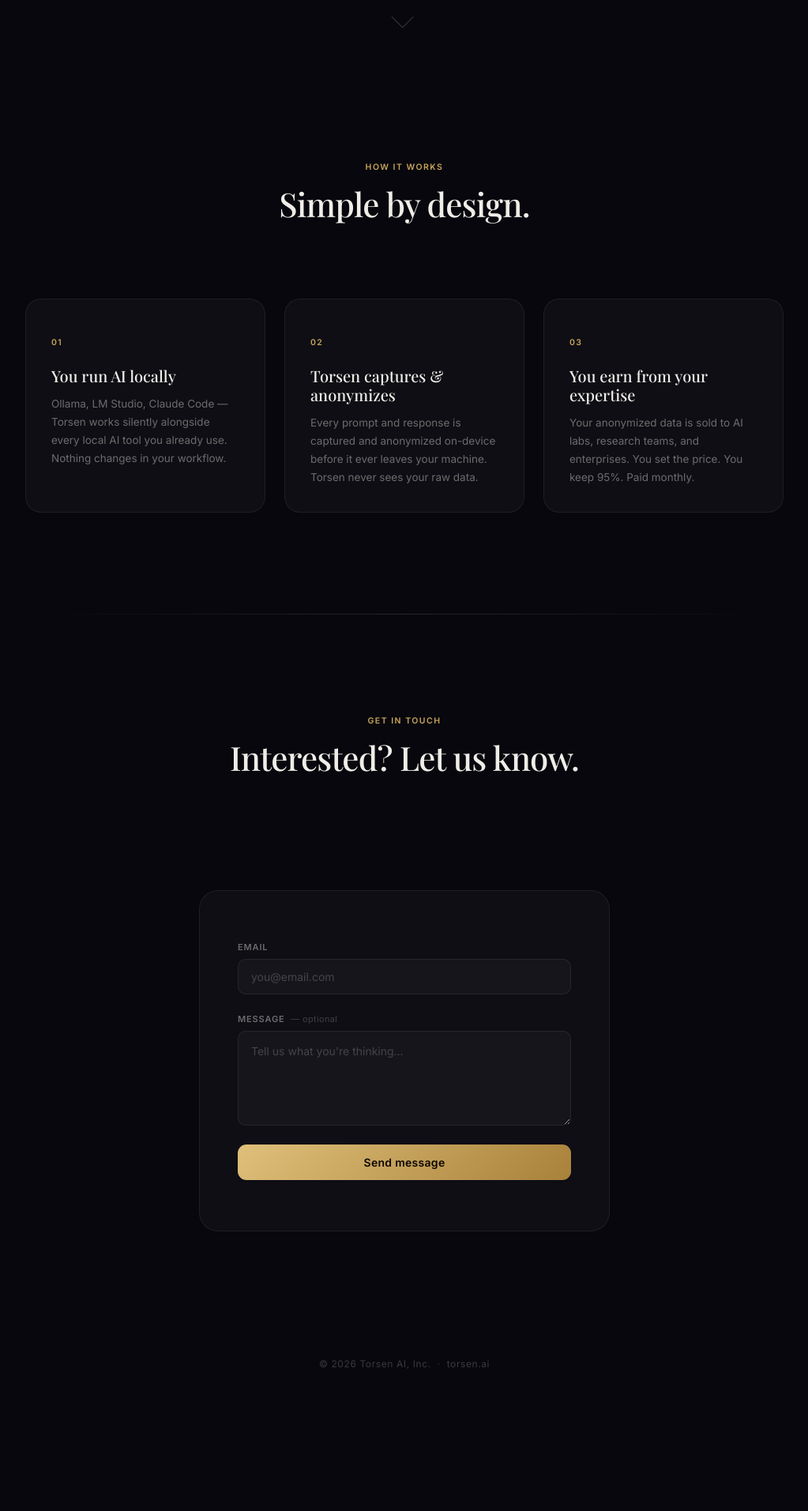
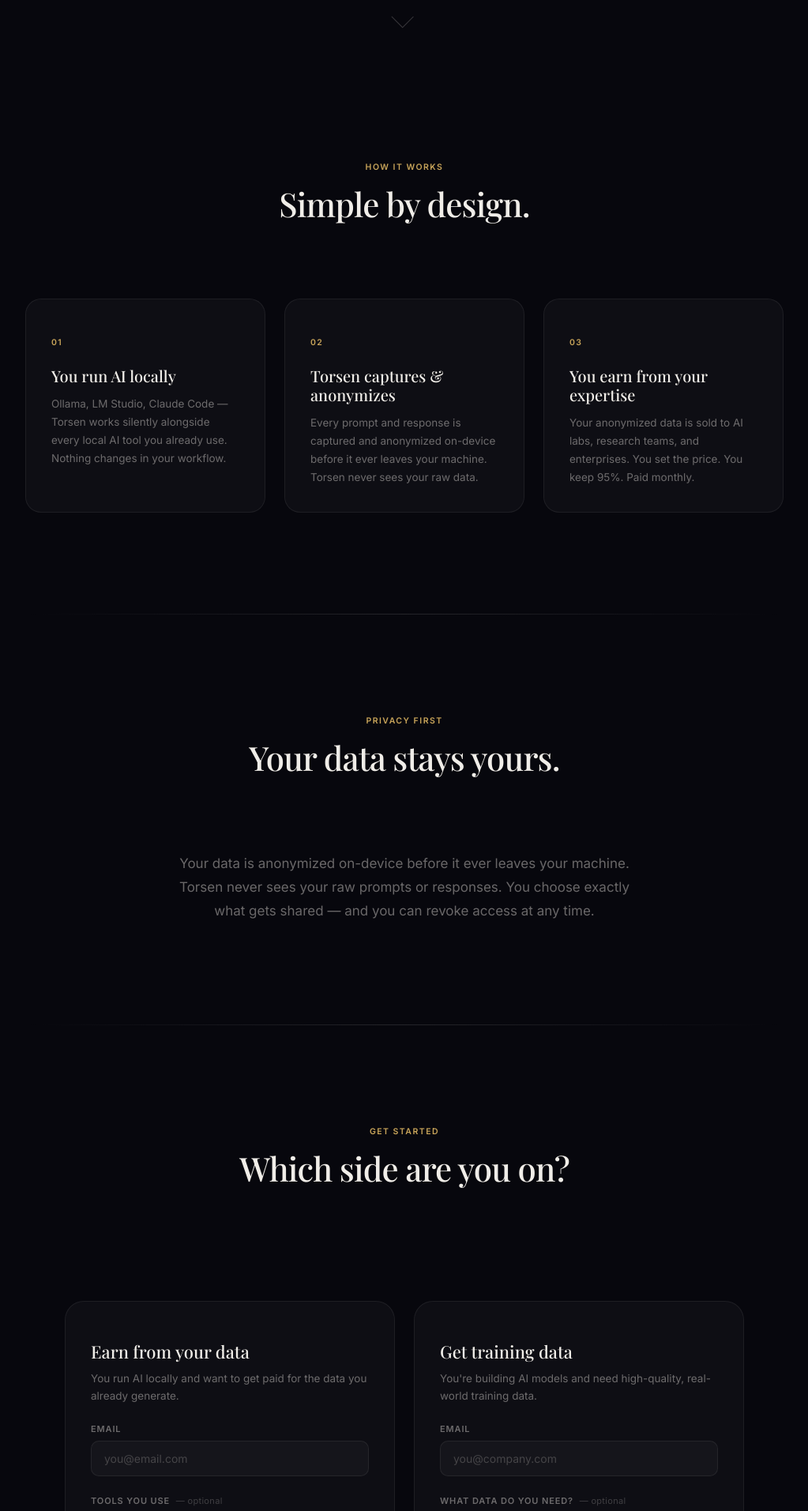
Before and after one commit to cytabtorsen/Torsen-webiste, a PHP site: page / in a window 1280 px wide. Shown: the part 807-2720 px from the top of the page at 79% size, without its empty margins (128-1151 px from the left). Before the commit the page ends 2540 px from the top, so only its background shows below. Run offline with PHP 8.4, Linux system fonts and the light colour scheme; some web fonts are replaced.

Commit message:
Add dual CTA paths, privacy block, and fix ambiguous stats
- Split contact form into contributor ("Earn from your data") and buyer
  ("Get training data") paths with segmented form fields
- Add privacy/trust section: "Your data stays yours" with on-device
  anonymization messaging to handle the #1 visitor objection
- Fix "52 million people" claim → "52 million monthly model downloads"
  (accurate usage metric, not user count)
- Adjust $4.2B → $3.5B+ with source year for defensibility

Co-Authored-By: Claude Opus 4.6 (1M context) <noreply@anthropic.com>

```diff
--- a/index.html
+++ b/index.html
@@ -4,7 +4,7 @@
   <meta charset="UTF-8" />
   <meta name="viewport" content="width=device-width, initial-scale=1.0" />
   <title>Torsen — Your AI Data Is Worth More Than Nothing</title>
-  <meta name="description" content="52 million people run AI locally. They generate the richest training data in existence — and all of it vanishes. Torsen captures it, anonymizes it on-device, and lets you earn from it." />
+  <meta name="description" content="Millions of developers run AI locally — generating the richest training data in existence. All of it vanishes. Torsen captures it, anonymizes it on-device, and lets you earn from it." />
 
   <!-- Fonts -->
   <link rel="preconnect" href="https://fonts.googleapis.com" />
@@ -49,9 +49,10 @@
     </h1>
 
     <p class="hero-sub">
-      52 million people run AI locally. They generate the richest
-      training data in existence — and all of it vanishes. Torsen
-      captures it, anonymizes it on-device, and lets you earn from it.
+      Over 52 million monthly model downloads on Ollama alone — and
+      that's just one tool. Developers generate the richest training
+      data in existence, and all of it vanishes. Torsen captures it,
+      anonymizes it on-device, and lets you earn from it.
     </p>
 
     <div class="stats" aria-label="Key statistics">
@@ -66,8 +67,8 @@
       </div>
       <div class="stat-sep" aria-hidden="true"></div>
       <div class="stat">
-        <div class="stat-value">$4.2B</div>
-        <div class="stat-label">Training data market</div>
+        <div class="stat-value">$3.5B+</div>
+        <div class="stat-label">Training data market (2025)</div>
       </div>
     </div>
 
@@ -112,59 +113,94 @@
   <!-- ── Divider ── -->
   <div class="divider" id="divider" role="separator" aria-hidden="true"></div>
 
-  <!-- ── Contact ── -->
+  <!-- ── Trust / Privacy ── -->
+  <section class="trust-section" id="trust" aria-labelledby="trust-title">
+    <div class="section-inner">
+      <p class="section-label">Privacy first</p>
+      <h2 class="section-title" id="trust-title">Your data stays yours.</h2>
+      <div class="trust-block">
+        <p class="trust-text">Your data is anonymized on-device before it ever leaves your machine. Torsen never sees your raw prompts or responses. You choose exactly what gets shared — and you can revoke access at any time.</p>
+      </div>
+    </div>
+  </section>
+
+  <!-- ── Divider ── -->
+  <div class="divider divider-2" id="divider-2" role="separator" aria-hidden="true"></div>
+
+  <!-- ── Dual CTA ── -->
   <section class="contact-section" id="contact" aria-labelledby="contact-title">
 
-    <p class="section-label">Get in touch</p>
-    <h2 class="section-title" id="contact-title">Interested? Let us know.</h2>
+    <p class="section-label">Get started</p>
+    <h2 class="section-title" id="contact-title">Which side are you on?</h2>
 
+    <div class="cta-grid">
+
+      <!-- Contributor path -->
       <div class="contact-card">
-      <form class="contact-form" id="contact-form" action="https://formsubmit.co/40f30f23545c97424c41d32478386995" method="POST" novalidate aria-label="Contact form">
-
-        <!-- FormSubmit config -->
-        <input type="hidden" name="_subject" value="[Torsen] New message from torsen.ai" />
+        <h3 class="cta-card-title">Earn from your data</h3>
+        <p class="cta-card-desc">You run AI locally and want to get paid for the data you already generate.</p>
+        <form class="contact-form" id="contributor-form" action="https://formsubmit.co/40f30f23545c97424c41d32478386995" method="POST" novalidate aria-label="Contributor signup form">
+          <input type="hidden" name="_subject" value="[Torsen] New contributor signup" />
           <input type="hidden" name="_replyto" />
           <input type="hidden" name="_captcha" value="true" />
           <input type="hidden" name="_template" value="table" />
-        <!-- Honeypot -->
+          <input type="hidden" name="type" value="contributor" />
           <input type="text" name="_honey" style="display:none" tabindex="-1" autocomplete="off" />
 
           <div class="field">
-          <label class="field-label" for="c-email">Email</label>
-          <input
-            class="field-input"
-            type="email"
-            id="c-email"
-            name="email"
-            placeholder="you@email.com"
-            required
-            autocomplete="email"
-          />
+            <label class="field-label" for="contrib-email">Email</label>
+            <input class="field-input" type="email" id="contrib-email" name="email" placeholder="you@email.com" required autocomplete="email" />
           </div>
 
           <div class="field">
-          <label class="field-label" for="c-message">
-            Message
+            <label class="field-label" for="contrib-tools">
+              Tools you use
               <span class="opt">— optional</span>
             </label>
-          <textarea
-            class="field-textarea"
-            id="c-message"
-            name="message"
-            placeholder="Tell us what you're thinking…"
-            maxlength="2000"
-          ></textarea>
+            <input class="field-input" type="text" id="contrib-tools" name="tools" placeholder="Ollama, LM Studio, Claude Code…" />
           </div>
 
-        <button class="btn-submit" type="submit">Send message</button>
+          <button class="btn-submit" type="submit">Join as contributor</button>
+          <p class="form-error" id="contributor-error" role="alert" aria-live="assertive"></p>
+        </form>
+        <div class="form-success-msg" id="contributor-success" role="status" aria-live="polite">
+          You're in.<br />We'll reach out to <strong class="reply-addr"></strong> soon.
+        </div>
+      </div>
 
-        <p class="form-error" id="contact-error" role="alert" aria-live="assertive"></p>
+      <!-- Buyer path -->
+      <div class="contact-card">
+        <h3 class="cta-card-title">Get training data</h3>
+        <p class="cta-card-desc">You're building AI models and need high-quality, real-world training data.</p>
+        <form class="contact-form" id="buyer-form" action="https://formsubmit.co/40f30f23545c97424c41d32478386995" method="POST" novalidate aria-label="Buyer inquiry form">
+          <input type="hidden" name="_subject" value="[Torsen] New buyer inquiry" />
+          <input type="hidden" name="_replyto" />
+          <input type="hidden" name="_captcha" value="true" />
+          <input type="hidden" name="_template" value="table" />
+          <input type="hidden" name="type" value="buyer" />
+          <input type="text" name="_honey" style="display:none" tabindex="-1" autocomplete="off" />
+
+          <div class="field">
+            <label class="field-label" for="buyer-email">Email</label>
+            <input class="field-input" type="email" id="buyer-email" name="email" placeholder="you@company.com" required autocomplete="email" />
+          </div>
+
+          <div class="field">
+            <label class="field-label" for="buyer-need">
+              What data do you need?
+              <span class="opt">— optional</span>
+            </label>
+            <textarea class="field-textarea" id="buyer-need" name="data_need" placeholder="e.g. coding assistants, domain-specific Q&amp;A, multilingual…" maxlength="2000"></textarea>
+          </div>
+
+          <button class="btn-submit" type="submit">Talk to us</button>
+          <p class="form-error" id="buyer-error" role="alert" aria-live="assertive"></p>
         </form>
+        <div class="form-success-msg" id="buyer-success" role="status" aria-live="polite">
+          Message received.<br />We'll get back to <strong class="reply-addr"></strong> shortly.
+        </div>
+      </div>
 
-      <div class="form-success-msg" id="contact-success" role="status" aria-live="polite">
-        Message received.<br />
-        We'll get back to you at <strong id="reply-addr"></strong>.
-      </div>
     </div>
 
   </section>
@@ -261,7 +297,7 @@
     });
   }, { threshold: 0.08 });
 
-  document.querySelectorAll('.divider, .contact-section')
+  document.querySelectorAll('.divider, .divider-2, .trust-section, .contact-section')
     .forEach(el => revealIO.observe(el));
 })();
 
@@ -350,13 +386,24 @@ function handleForm(formEl, successEl, opts) {
   });
 }
 
-// Contact form
+// Contributor form
 handleForm(
-  document.getElementById('contact-form'),
-  document.getElementById('contact-success'),
+  document.getElementById('contributor-form'),
+  document.getElementById('contributor-success'),
   {
     onSuccess: function (email) {
-      document.getElementById('reply-addr').textContent = email;
+      document.querySelector('#contributor-success .reply-addr').textContent = email;
+    }
+  }
+);
+
+// Buyer form
+handleForm(
+  document.getElementById('buyer-form'),
+  document.getElementById('buyer-success'),
+  {
+    onSuccess: function (email) {
+      document.querySelector('#buyer-success .reply-addr').textContent = email;
     }
   }
 );
--- a/style.css
+++ b/style.css
@@ -474,7 +474,34 @@ body::before {
 }
 
 /* ────────────────────────────────
-   CONTACT
+   TRUST / PRIVACY
+──────────────────────────────── */
+.trust-section {
+  padding: var(--s10) var(--s5);
+  opacity: 0;
+  transform: translateY(30px);
+  transition: opacity 0.9s var(--ease-out), transform 0.9s var(--ease-out);
+}
+
+.trust-section.visible {
+  opacity: 1;
+  transform: translateY(0);
+}
+
+.trust-block {
+  max-width: 600px;
+  margin: 0 auto;
+  text-align: center;
+}
+
+.trust-text {
+  font-size: clamp(15px, 1.8vw, 17px);
+  line-height: 1.75;
+  color: var(--text-muted);
+}
+
+/* ────────────────────────────────
+   CONTACT / DUAL CTA
 ──────────────────────────────── */
 .contact-section {
   padding: var(--s10) var(--s5) var(--s10);
@@ -492,20 +519,42 @@ body::before {
   transform: translateY(0);
 }
 
+.cta-grid {
+  display: grid;
+  grid-template-columns: 1fr 1fr;
+  gap: var(--s5);
+  width: 100%;
+  max-width: 860px;
+  margin-top: var(--s7);
+}
+
 .contact-card {
   width: 100%;
-  max-width: 520px;
   background: var(--bg-surface);
   border: 1px solid var(--border);
   border-radius: 24px;
-  padding: var(--s8) var(--s7);
-  margin-top: var(--s7);
+  padding: var(--s7) var(--s6);
   transition: border-color 0.3s, box-shadow 0.3s;
 }
 
 .contact-card:focus-within {
   border-color: var(--gold-border);
   box-shadow: 0 0 0 3px var(--gold-glow), 0 12px 60px rgba(0,0,0,0.3);
+}
+
+.cta-card-title {
+  font-family: var(--font-serif);
+  font-size: 22px;
+  font-weight: 500;
+  color: var(--text);
+  margin-bottom: var(--s2);
+}
+
+.cta-card-desc {
+  font-size: 13.5px;
+  line-height: 1.65;
+  color: var(--text-muted);
+  margin-bottom: var(--s5);
 }
 
 .contact-form {
@@ -674,7 +723,13 @@ body::before {
     padding: var(--s8) var(--s4);
   }
 
+  .cta-grid {
+    grid-template-columns: 1fr;
+  }
+
   .contact-card { padding: var(--s6) var(--s4); }
+
+  .trust-section { padding: var(--s8) var(--s4); }
 
   .scroll-cue { padding-top: var(--s7); }
 
@@ -693,4 +748,6 @@ body::before {
   }
 
   .contact-card { padding: var(--s5) var(--s3); }
+
+  .cta-card-title { font-size: 19px; }
 }
```
Lines whose indentation alone changed are shown as unchanged.
